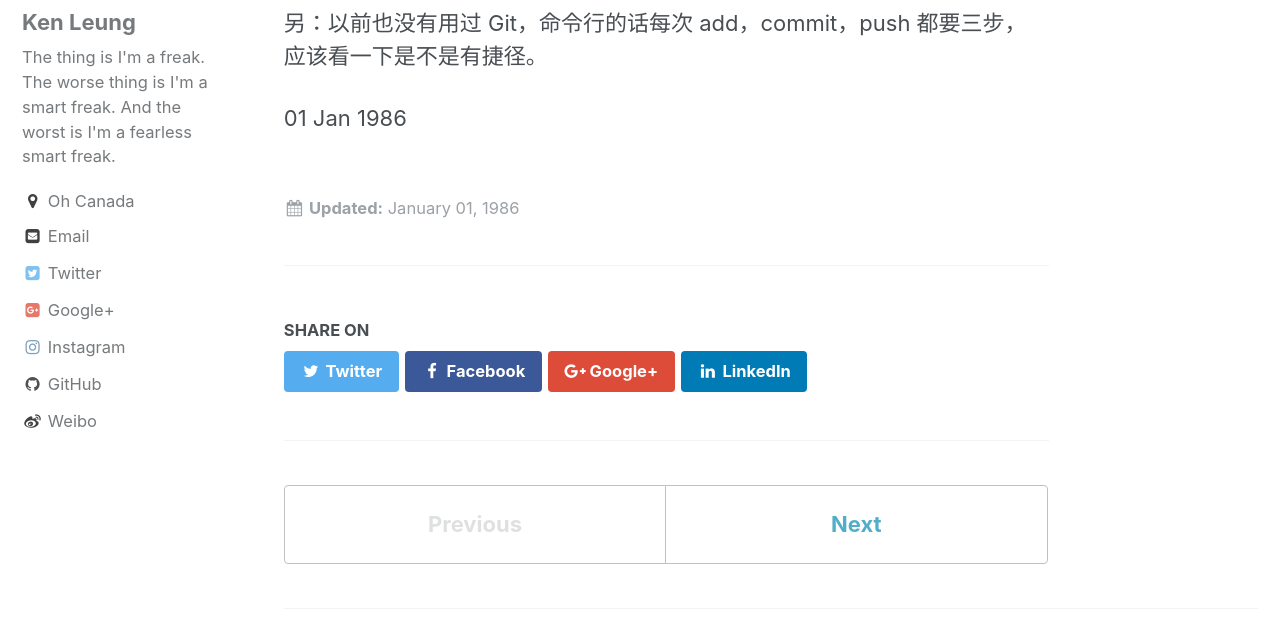
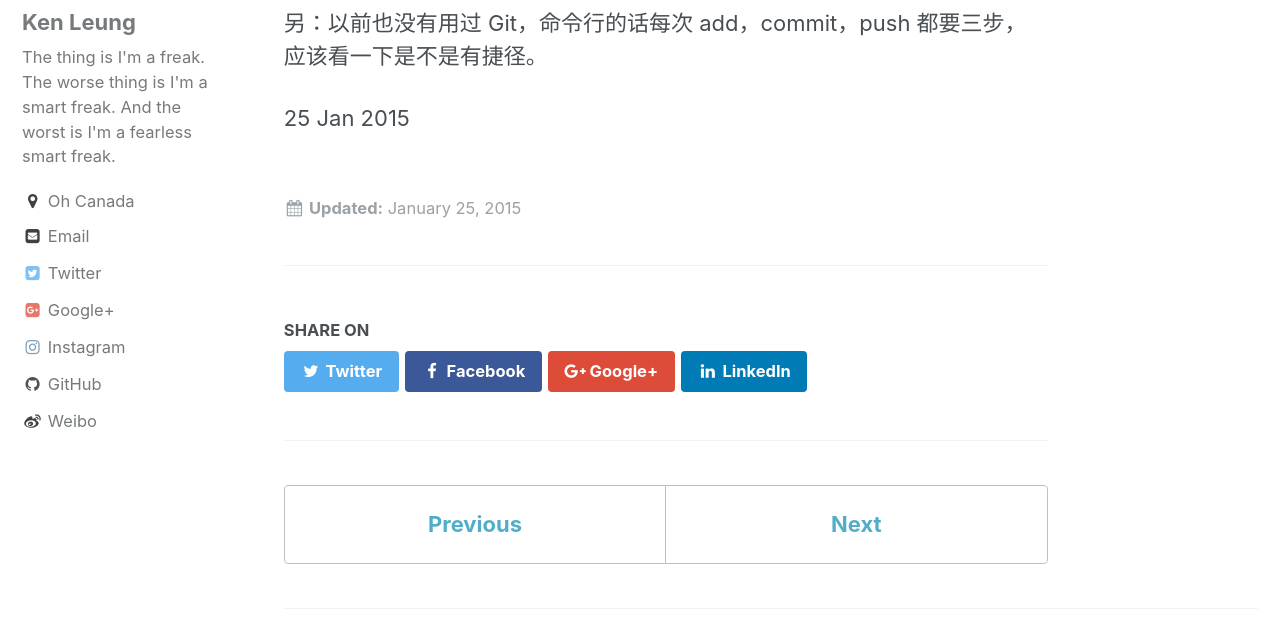
Before and after one commit to ikenbe/ikenbe.github.io, a Jekyll site: the page built from _posts/2015-01-25-First-Post.md, in a window 1280 px wide and 900 px high, scrolled down 940 px. Shown: the part 155-776 px from the top of the window. Built offline with Jekyll 4.4.1, drawn with Linux system fonts in a browser that asks for light colours.

Commit message:
date test

```diff
--- a/_posts/2015-01-25-First-Post.md
+++ b/_posts/2015-01-25-First-Post.md
@@ -1,6 +1,7 @@
 ---
 type: posts
 title: 第一篇，新的开始
+date: 2015-01-25
 ---
 这是在 GitHub 上的第一篇日志，也是我希望自己能完成我的目标的开始。今天也是我的生日，今天起我就29岁了，有深深的触摸到了年轻的尾巴的感觉。在许多人都已经完成自己生命中的许多成就的年纪，我却即将迎来人生的重大转变。
 
```
